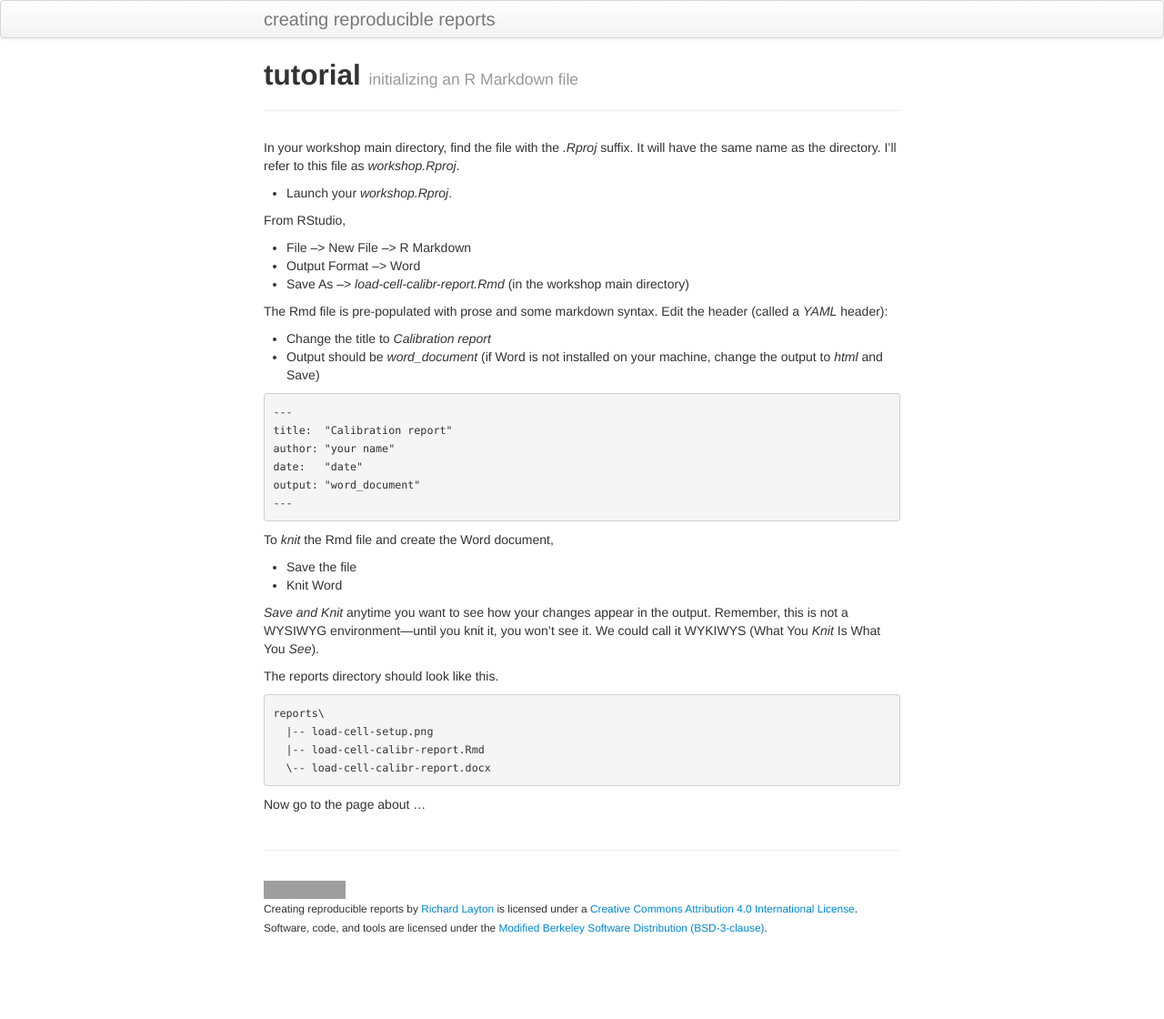
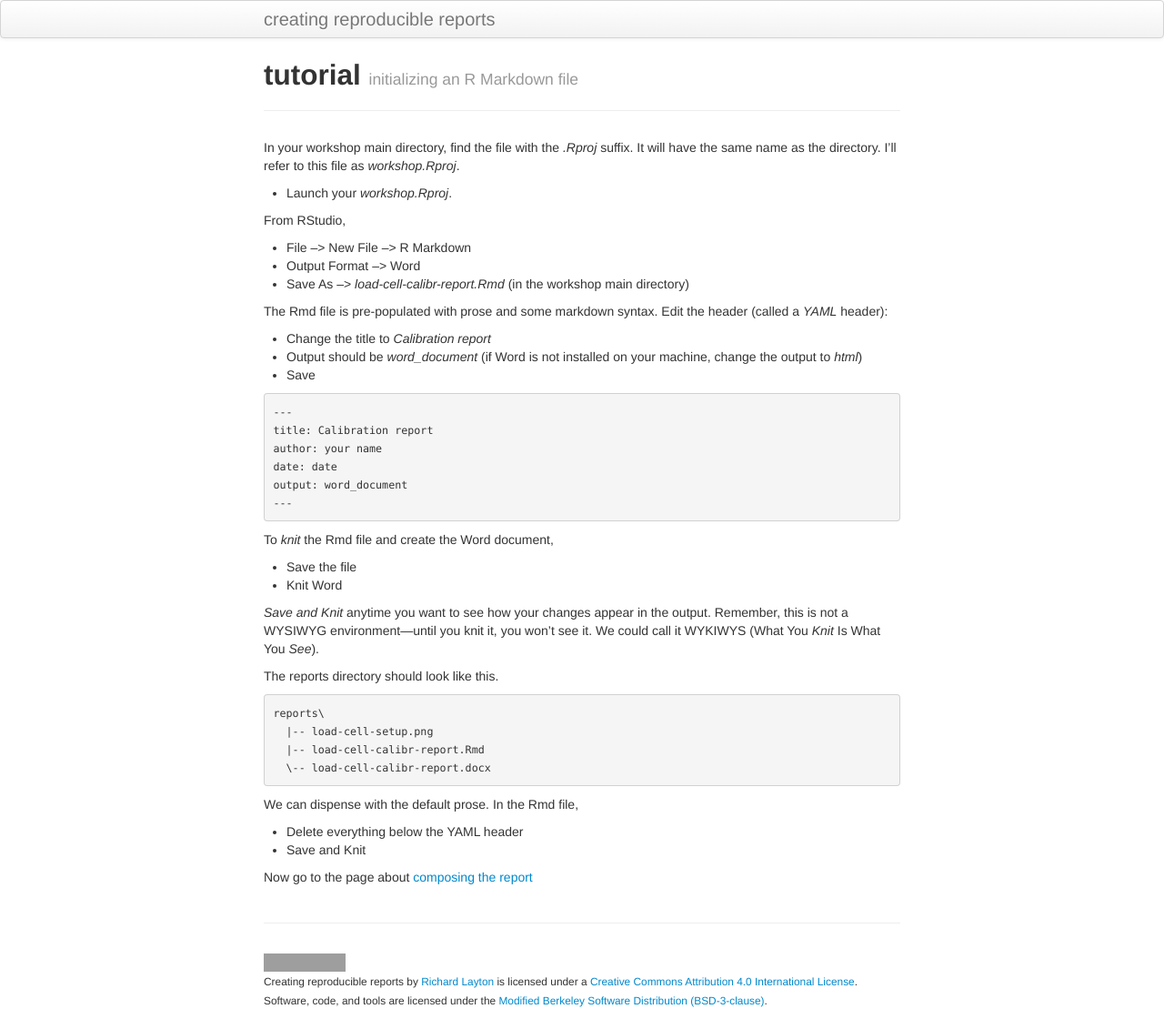
Before and after one commit to DSR-RHIT/creating-reproducible-reports, a Jekyll site: the page built from pages/initialize-Rmd.md, in a window 1280 px wide. Shown: the whole page at 91% size. Built offline with Jekyll 4.4.1, drawn with Linux system fonts in a browser that asks for light colours; before the commit the page ends 1040 px from its top, so only the background shows below that; grey boxes are pictures that could not be loaded.

````diff
--- a/pages/initialize-Rmd.md
+++ b/pages/initialize-Rmd.md
@@ -44,11 +45,14 @@ reports\
   \-- load-cell-calibr-report.docx
 ```
 
+We can dispense with the default prose. In the Rmd file,
+
+- Delete everything below the YAML header
+- Save and Knit
 
 
 
 
 
 
-
-Now go to the page about ...
+Now go to the page about [composing the report](composing.html)
````
Also changed, not shown: other parts of pages/initialize-Rmd.md (+6 -5 lines), index.md (+2 -0 lines), pages/composing.md (added, +24 -0 lines).
